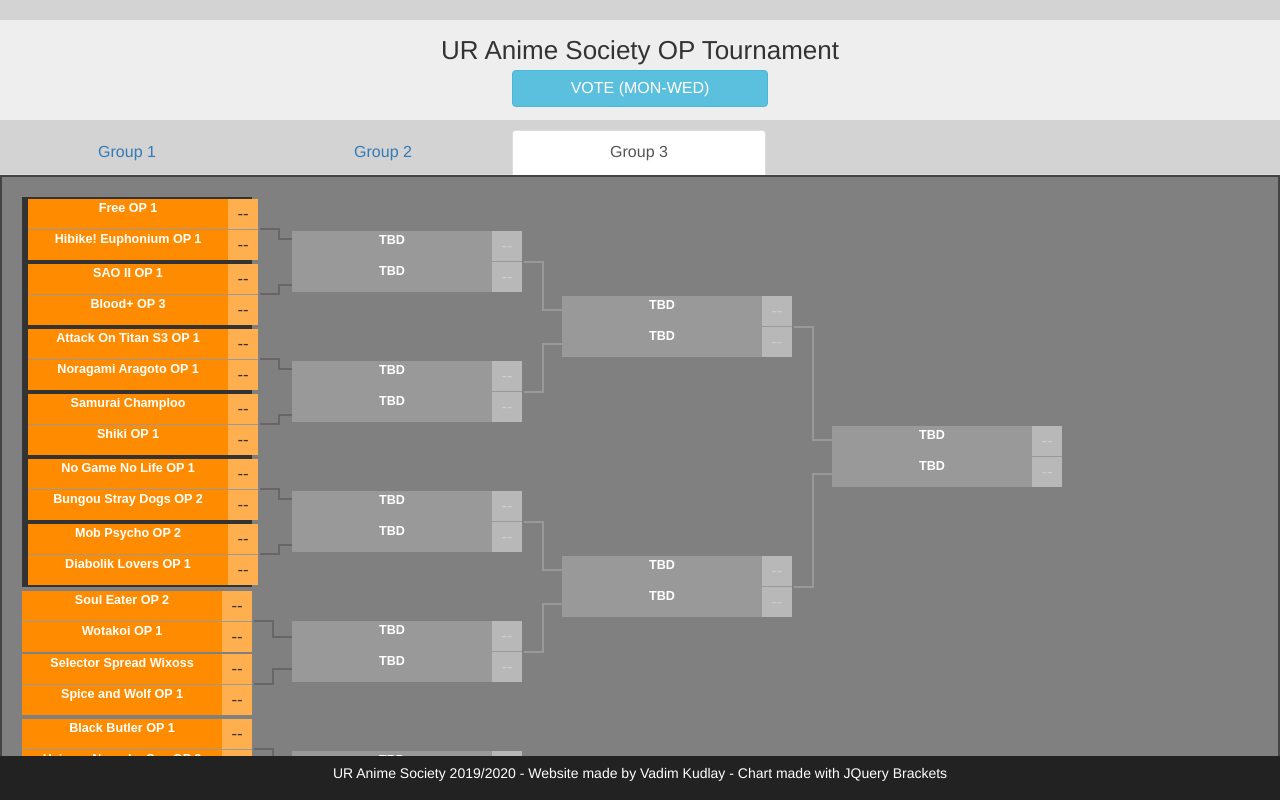
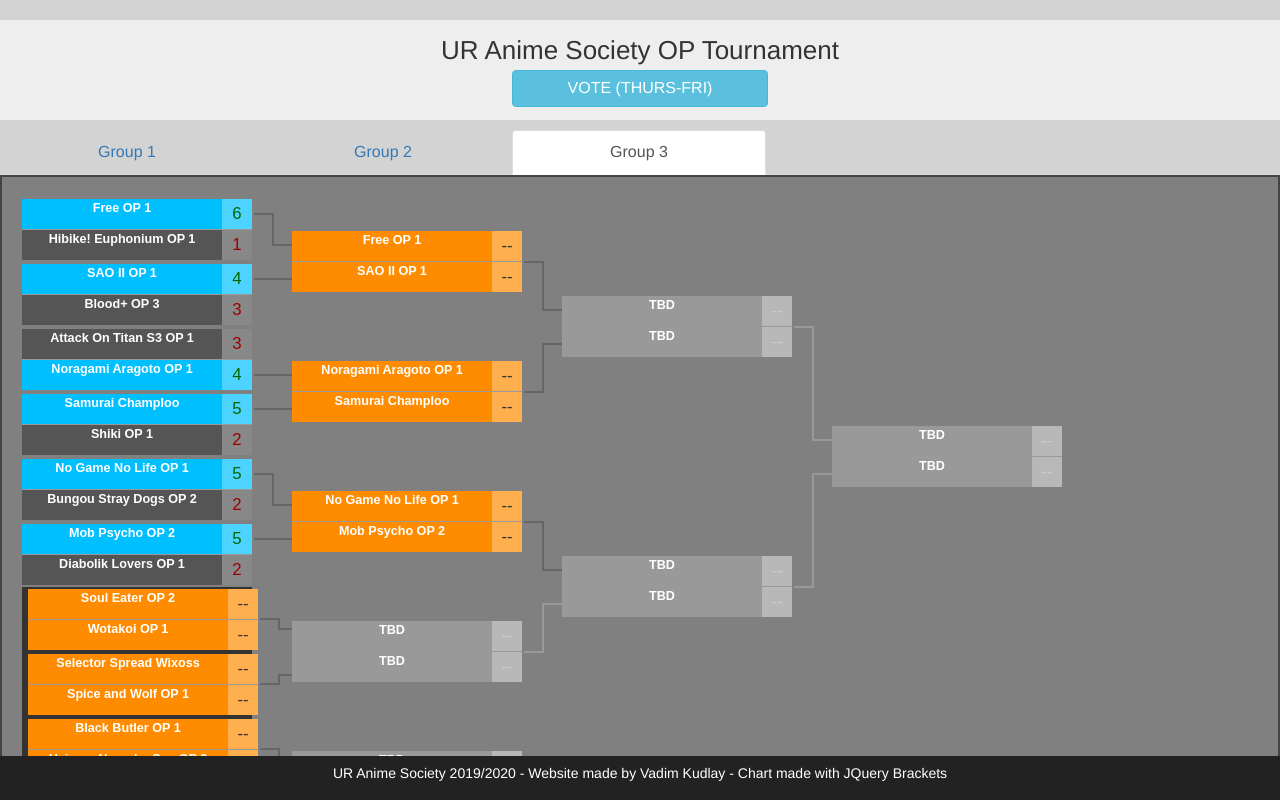
Before and after one commit to VKudlay/Anime-OP-Tournament-Website, a plain HTML site: page index.html in a window 1280 px wide. Drawn offline with nearby package versions, Linux system fonts and the light colour scheme.

Commit message:
TR Update

```diff
--- a/index.html
+++ b/index.html
@@ -23,7 +23,7 @@
 			<style type="text/css">	@import url("jquery.bracket.min.css"); </style>
 
 			<style>
-				#tourney-3 .round:nth-of-type(1) .match:nth-of-type(n):nth-of-type(-n+6) {
+				#tourney-3 .round:nth-of-type(1) .match:nth-of-type(n+7):nth-of-type(-n+12) {
 				  background-color: #333 !important;
 				  border: 6px solid #333;
 				}
@@ -49,7 +49,7 @@
 
 
 		<!--Pulls in CUSTOM JS Script-->
-	    <script type="text/javascript" src="scripts-v3-1.js"></script>
+	    <script type="text/javascript" src="scripts-v3-2.js"></script>
 			<script type="text/javascript" src="jquery.bracket.min.js"></script>
 
 
@@ -61,7 +61,7 @@
 
 		<main>
 			<h1 class = "col-md-12">UR Anime Society OP Tournament</h1>
-			<button id="vote-btn" type="button" class="btn btn-info" data-toggle="modal" data-target="#exampleModal">VOTE (MON-WED)</button>
+			<button id="vote-btn" type="button" class="btn btn-info" data-toggle="modal" data-target="#exampleModal">VOTE (THURS-FRI)</button>
 
 			<!-- Modal -->
 			<div class="modal fade" id="exampleModal" tabindex="-1" role="dialog" aria-labelledby="exampleModalLabel" aria-hidden="true">
@@ -69,7 +69,7 @@
 			    <div class="modal-content">
 			      <div class="modal-header">
 							<h3><a
-									href="https://forms.gle/X3GbpM8GG7i23c9x7"
+									href="https://forms.gle/7ZJ9dFUUp7m9zL4B9"
 								target='_blank' style="float:left;">If Nothing Displays, Click Here!</a></h3>
 			        <button type="button" class="close" data-dismiss="modal" aria-label="Close">
 			          <span aria-hidden="true">&times;</span>
@@ -77,7 +77,7 @@
 			      </div>
 			      <div class="modal-body">
 							<iframe
-								src="https://forms.gle/X3GbpM8GG7i23c9x7"
+								src="https://forms.gle/7ZJ9dFUUp7m9zL4B9"
 								width="100%" height="600px" frameborder="0" marginheight="0" marginwidth="0">Loading…</iframe>
 			      </div>
 			      <div class="modal-footer">
--- a/scripts-v3-1.js
+++ b/scripts-v3-2.js
@@ -339,7 +339,7 @@ teams3 = [              // Matchups
     ["Selector Spread Wixoss", "Spice and Wolf OP 1"],
     ["Black Butler OP 1", "Haiyore Nyaruko San OP 2"],
     ["Guilty Crown OP 1", "Another OP"],
-    ["Future Diary OP 1", "Mobile Suit Gundam Iron Blooded Orphans OP 2"],
+    ["Future Diary OP 1", "MSG Iron Blooded Orphans OP 2"],
     ["March Comes In Like A Lion OP 4", "Kore Wa Zombie Desu Ka OP 1"],
     ["Attack On Titan OP 1", "Carnival Phantasm OP 1"],
     ["Koi To Uso OP 1", "Gosick OP 1"],
@@ -532,6 +532,16 @@ var tourneyData2 = {
 var tourneyData3 = {
     "teams":   teams3,
     "results": [            // List of brackets (single elimination, so only one bracket)
+        [
+            [
+                [ 6,  1],
+                [ 4,  3],
+                [ 3,  4],
+                [ 5,  2],
+                [ 5,  2],
+                [ 5,  2]
+            ]
+        ]
     ]
 }
 
```
